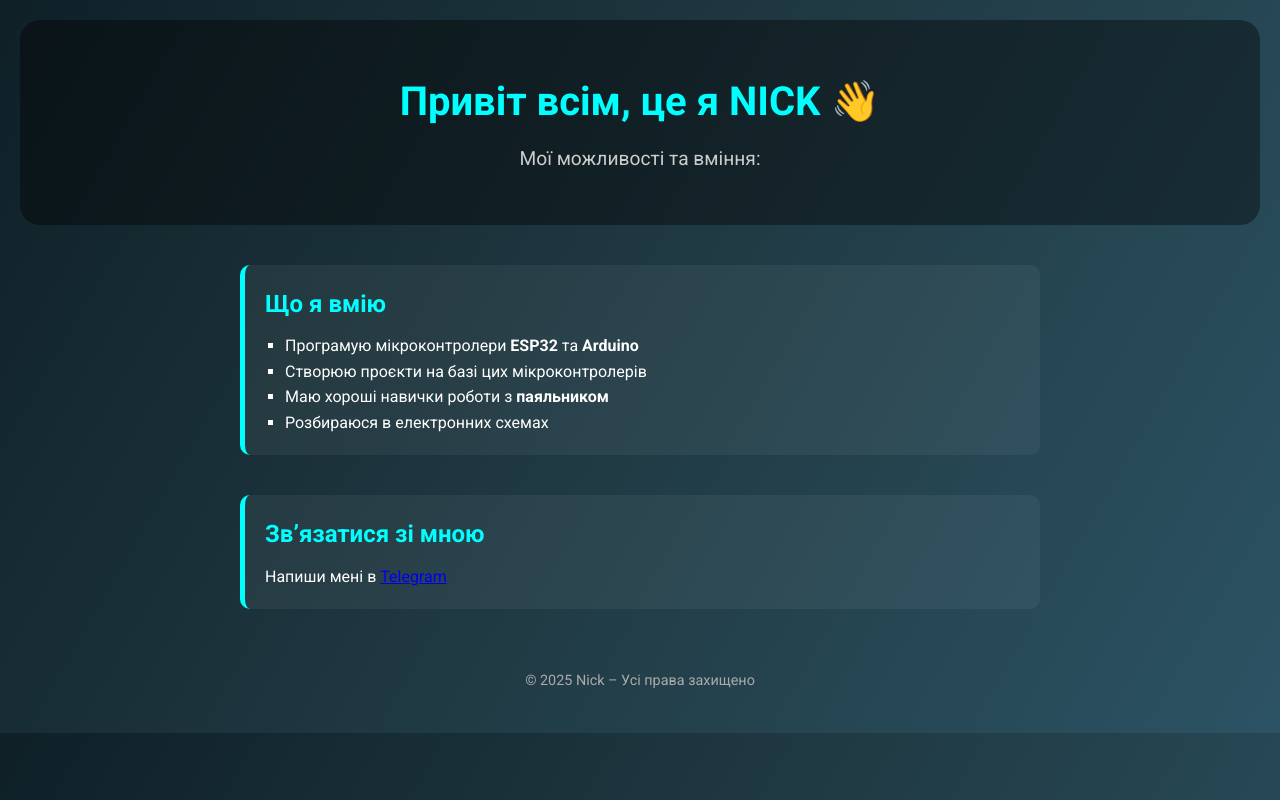
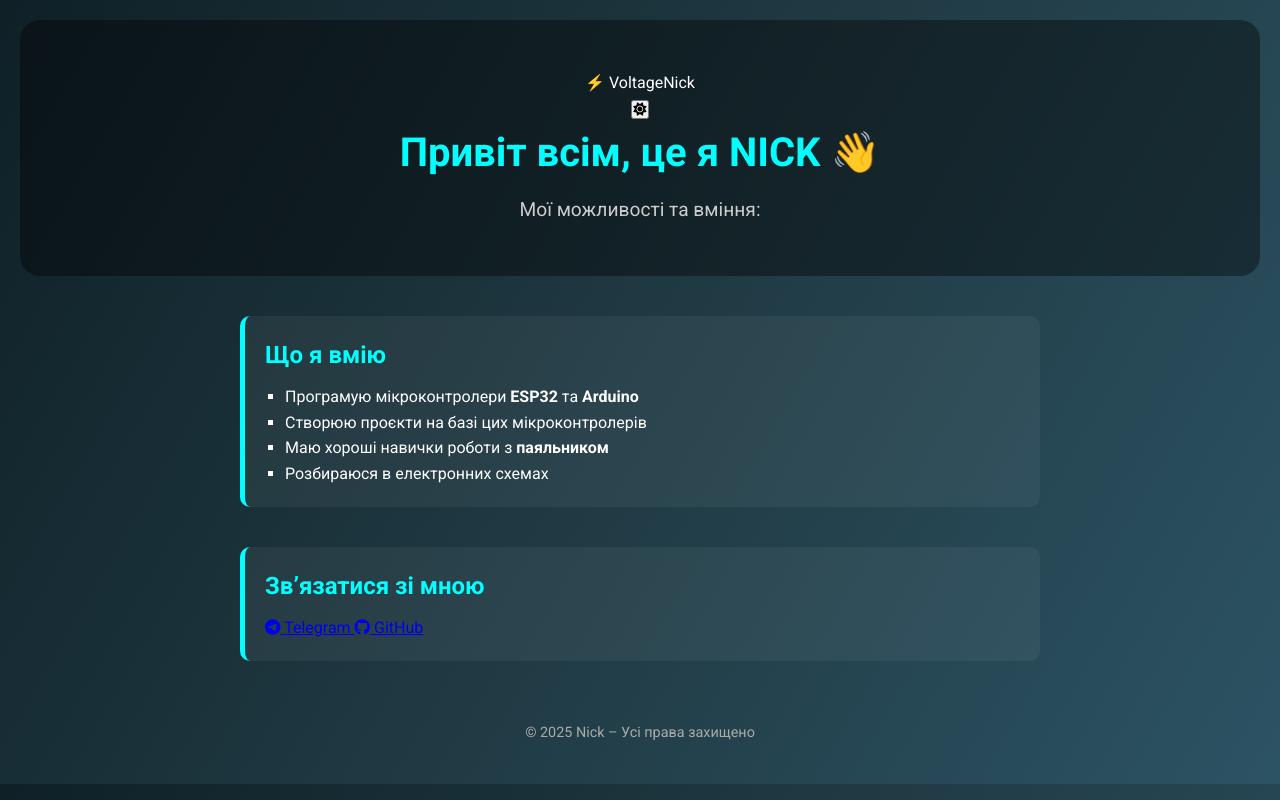
Before and after one commit to voltageNick/my_vebsite, a plain HTML site: page index.html in a window 1280 px wide. Drawn offline with Linux system fonts and the light colour scheme.

Commit message:
Update index.html

```diff
--- a/index.html
+++ b/index.html
@@ -5,9 +5,18 @@
   <meta name="viewport" content="width=device-width, initial-scale=1.0" />
   <title>Nick – Електроніка та мікроконтролери</title>
   <link rel="stylesheet" href="style.css" />
+  <script src="https://kit.fontawesome.com/a2e0e6b5f9.js" crossorigin="anonymous"></script>
 </head>
 <body>
   <header>
+    <div class="top-bar">
+      <div class="logo">
+        <span class="logo-icon">⚡</span> VoltageNick
+      </div>
+      <button id="themeToggle" title="Перемкнути тему">
+        <i class="fas fa-moon"></i>
+      </button>
+    </div>
     <h1>Привіт всім, це я <span class="highlight">NICK</span> 👋</h1>
     <p>Мої можливості та вміння:</p>
   </header>
@@ -25,12 +34,42 @@
 
     <section id="contact">
       <h2>Зв’язатися зі мною</h2>
-      <p>Напиши мені в <a href="https://t.me/@x_NICK_1" target="_blank">Telegram</a></p>
+      <div class="contacts">
+        <a href="https://t.me/ТВОЄ_ІМʼЯ_В_ТЕЛЕГРАМІ" target="_blank" class="contact-btn">
+          <i class="fab fa-telegram"></i> Telegram
+        </a>
+        <a href="https://github.com/voltageNick" target="_blank" class="contact-btn">
+          <i class="fab fa-github"></i> GitHub
+        </a>
+      </div>
     </section>
   </main>
 
   <footer>
     <p>&copy; 2025 Nick – Усі права захищено</p>
   </footer>
+
+  <script>
+    const toggleBtn = document.getElementById('themeToggle');
+    const prefersDark = window.matchMedia('(prefers-color-scheme: dark)').matches;
+    const savedTheme = localStorage.getItem('theme');
+
+    const setTheme = (theme) => {
+      document.body.className = theme;
+      localStorage.setItem('theme', theme);
+      toggleBtn.innerHTML = theme === 'light' ? '<i class="fas fa-sun"></i>' : '<i class="fas fa-moon"></i>';
+    };
+
+    if (savedTheme) {
+      setTheme(savedTheme);
+    } else {
+      setTheme(prefersDark ? 'dark' : 'light');
+    }
+
+    toggleBtn.addEventListener('click', () => {
+      const newTheme = document.body.className === 'light' ? 'dark' : 'light';
+      setTheme(newTheme);
+    });
+  </script>
 </body>
 </html>
```
